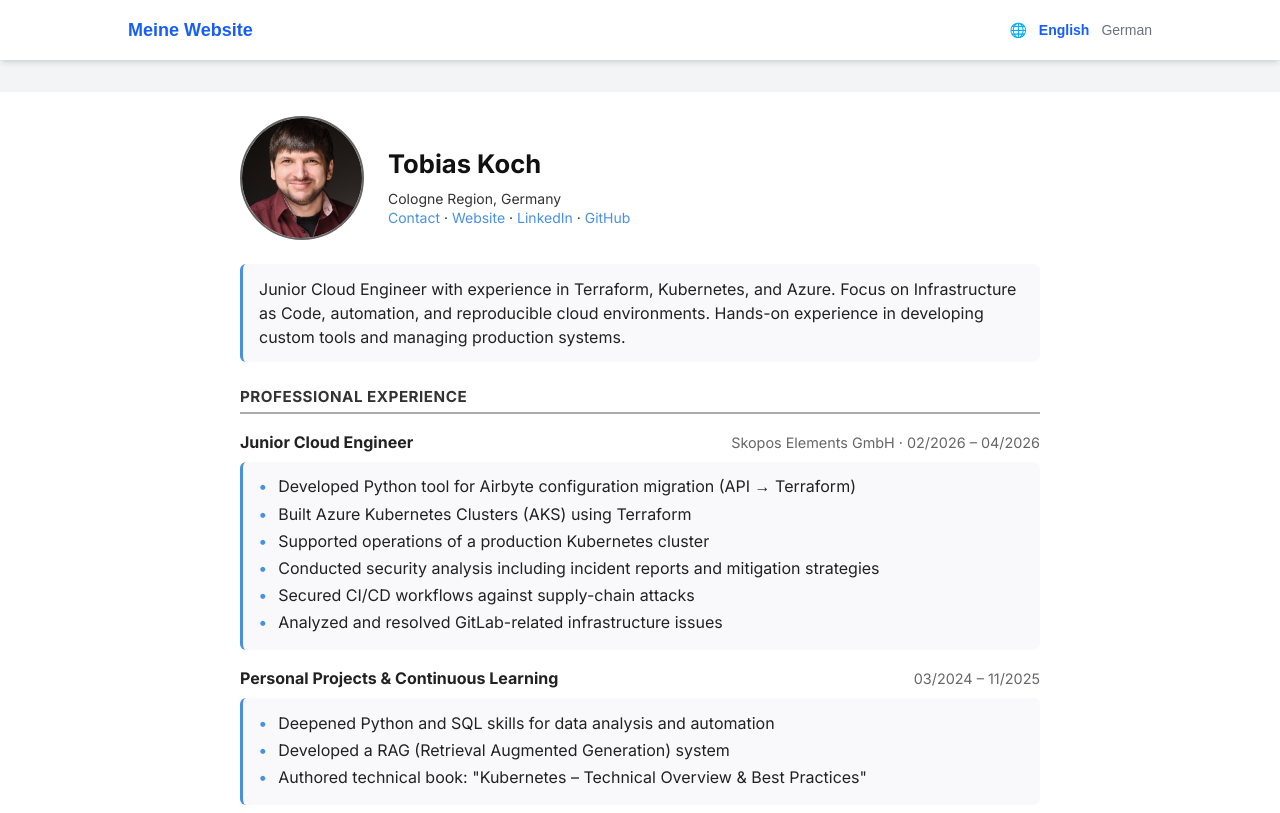
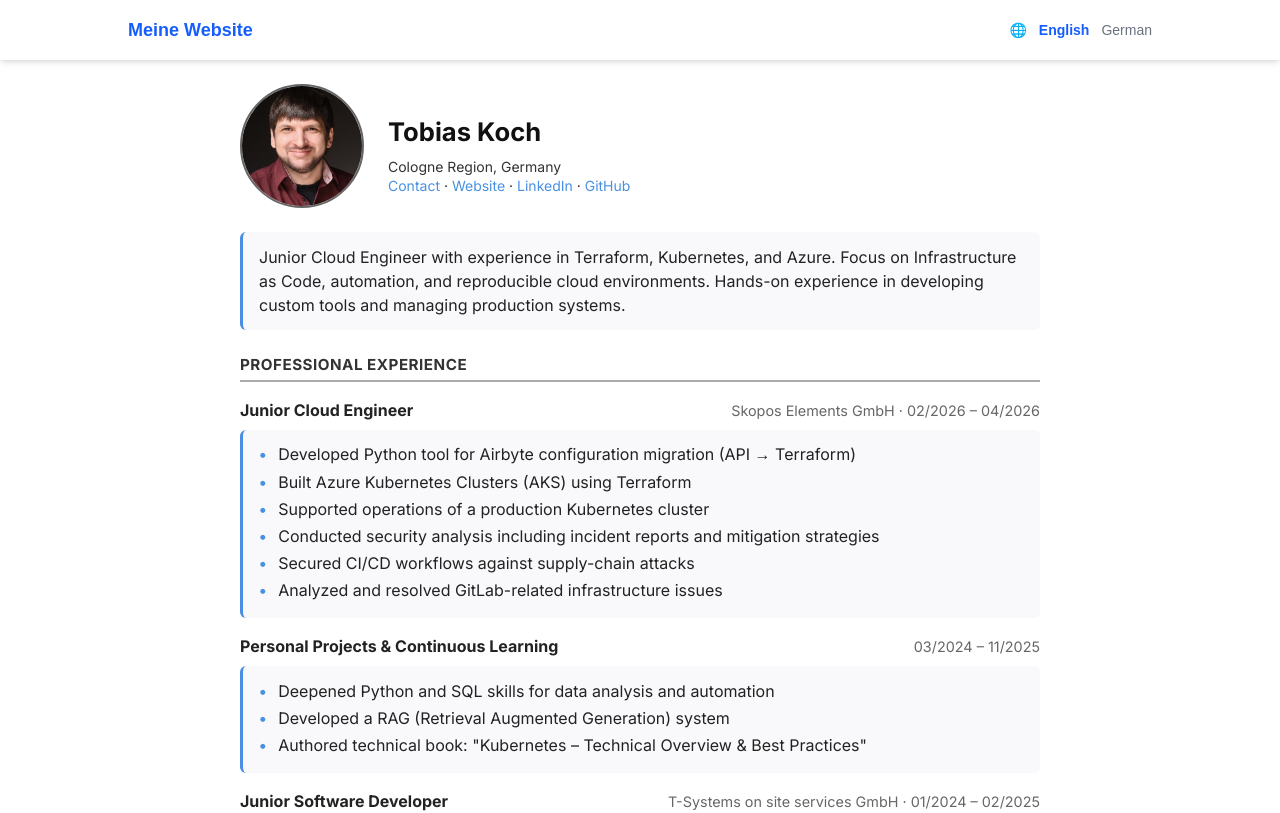
Before and after one commit to tobiask42/website, a Next.js app: page /en/cv in a window 1280 px wide. Shown: the top 813 px of the page. Built offline with nearby package versions, Linux system fonts and the light colour scheme.

Commit message:
removed top padding

```diff
--- a/src/app/[locale]/layout.tsx
+++ b/src/app/[locale]/layout.tsx
@@ -51,7 +51,7 @@
         </div>
       </header>
 
-      <main id="main" role="main" className="min-h-screen pt-8 bg-gray-100 text-gray-900">
+      <main id="main" role="main" className="min-h-screen bg-gray-100 text-gray-900">
         {children}
       </main>
 
```
